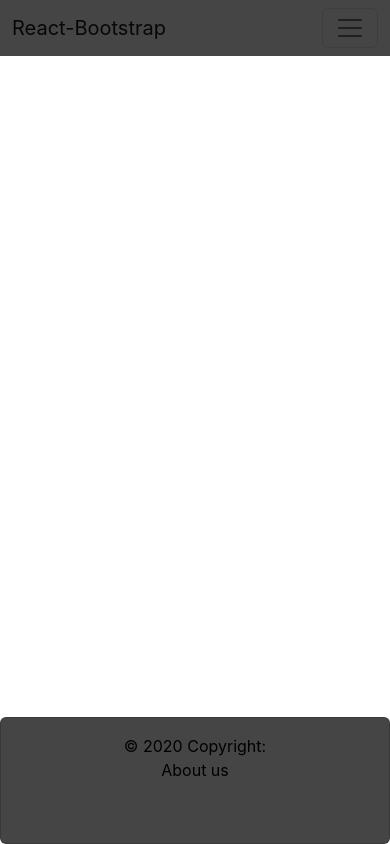
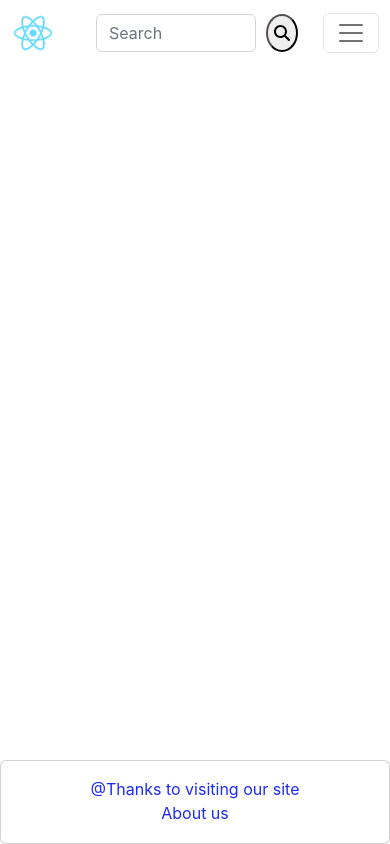
Before and after one commit to Sachinbisht27/React_App, a React (Create React App) app: page / in a window 390 px wide. Built offline with nearby package versions, Linux system fonts and the light colour scheme.

Commit message:
make navbar and footer responsiv for mobile and leptops

```diff
--- a/package.json
+++ b/package.json
@@ -3,6 +3,9 @@
   "version": "0.1.0",
   "private": true,
   "dependencies": {
+    "@fortawesome/fontawesome-svg-core": "^6.2.1",
+    "@fortawesome/free-solid-svg-icons": "^6.2.1",
+    "@fortawesome/react-fontawesome": "^0.2.0",
     "@testing-library/jest-dom": "^5.16.5",
     "@testing-library/react": "^13.4.0",
     "@testing-library/user-event": "^13.5.0",
@@ -10,6 +13,7 @@
     "react": "^18.2.0",
     "react-bootstrap": "^2.6.0",
     "react-dom": "^18.2.0",
+    "react-responsive": "^9.0.0",
     "react-scripts": "5.0.1",
     "web-vitals": "^2.1.4"
   },
--- a/src/App.js
+++ b/src/App.js
@@ -1,5 +1,5 @@
-import NavBar from "../src/Components/navbar"
-import Footer from "../src/Components/footer"
+import NavBar from "../src/Components/Navbar/navbar"
+import Footer from "../src/Components/Footer/footer"
 
 function App() {
   return (
--- /dev/null
+++ b/src/Components/Footer/footer.css
@@ -0,0 +1,32 @@
+.footers {
+    margin-top: 1rem;
+    padding: 1rem;
+    background-color: rgb(250, 244, 244);
+    position: fixed;
+    bottom: 0;
+    left: 0;
+    width: 100%;
+    height:6%
+  }
+
+.footers {
+  text-align: center;
+  color: black;
+}
+
+/* Css for mobile */
+
+.footer-mob {
+  text-align: center;
+  -webkit-text-fill-color: rgb(28, 43, 249);
+  margin-top: 1rem;
+  padding: 1rem;
+  position: fixed;
+  bottom: 0;
+  left: 0;
+  width: 100%;
+  height:10%;
+  /* a {
+    color: white;
+  } */
+}
--- /dev/null
+++ b/src/Components/Footer/footer.js
@@ -0,0 +1,22 @@
+import Card from "react-bootstrap/card";
+import "../Footer/footer.css";
+import { useMediaQuery } from "react-responsive";
+function Footer() {
+    const isSmall = useMediaQuery({ query: '(max-width: 576px)' })
+    if (isSmall) {
+      return (
+        <Card className="footer-mob">
+         <a>@Thanks to visiting our site<br/>
+          About us</a>
+        </Card>
+      );
+    } else {
+      return (
+        <Card className="footers">
+         @Thanks to visiting our site
+          <a>About us</a>
+        </Card>
+      );
+    }
+}
+export default Footer;
--- /dev/null
+++ b/src/Components/Navbar/navbar.css
@@ -0,0 +1,62 @@
+.navbar {
+    width: 100%;
+    margin-left: 10pc;
+}
+.navbarScroll {
+    width: 100%;
+    border: 0;
+}
+
+.home {
+    margin-left: 40px;
+    margin-right: 40px;
+}
+
+.search {
+    width: 20%;
+    margin-left:10px;
+    margin-right: 10pc;
+    border-radius: 180%;
+    border-color: rgb(56, 52, 52);
+}
+
+.details {
+    margin-left: 40px;
+    margin-right: 40px;
+}
+
+/* for small devices */
+/*
+/*
+ */
+
+.navbar-mob {
+    margin-left: 1px;
+}
+.logo-mob {
+    width: 40px;
+    margin-left: 0%;
+}
+
+.navbarScroll-mob {
+    width: auto;
+}
+
+.home-mob {
+    width: fit-content;
+}
+
+.search-mob {
+    width: 20%;
+    margin-left:10px;
+    margin-right: 10pc;
+    border-radius: 180%;
+    border-color: rgb(87, 78, 78);
+}
+.align-mob {
+    width: 200px;
+}
+
+.searchArea-mob {
+    width: 160px;
+}
--- /dev/null
+++ b/src/Components/Navbar/navbar.js
@@ -0,0 +1,84 @@
+import Container from 'react-bootstrap/Container';
+import Form from 'react-bootstrap/Form';
+import Nav from 'react-bootstrap/Nav';
+import Navbar from 'react-bootstrap/Navbar';
+import NavDropdown from 'react-bootstrap/NavDropdown';
+import "../Navbar/navbar.css";
+import { FontAwesomeIcon } from '@fortawesome/react-fontawesome'
+import { faSearch } from '@fortawesome/free-solid-svg-icons'
+import { useMediaQuery } from 'react-responsive'
+
+function NavBar() {
+  const isSmall = useMediaQuery({ query: '(max-width: 576px)' })
+  if (isSmall) {
+    return (
+      <Navbar className="navbar-mob" expand="lg">
+        <Container >
+          <Navbar.Brand href="#"><img src="logo192.png" className="logo-mob"></img></Navbar.Brand>
+            <Form className="d-flex align-mob ">
+              <Form.Control className="searchArea-mob" type="search"placeholder="Search" aria-label="Search">
+              </Form.Control>
+              <button className='search-mob' ><FontAwesomeIcon icon={faSearch}/></button>
+            </Form>
+            <Navbar.Toggle aria-controls="navbarScroll" />
+            <Navbar.Collapse id="navbarScroll">
+              <Nav className="navbarScroll-mob" >
+                <Nav.Link href="#" className="home-mob">Home</Nav.Link>
+                <Nav.Link href="#">Product</Nav.Link>
+                <NavDropdown className="details-mob" title="Details" id="navbarScrollingDropdown">
+                  <NavDropdown.Item href="#">INFO</NavDropdown.Item>
+                  <NavDropdown.Item href="#">
+                    Sale
+                  </NavDropdown.Item>
+                  <NavDropdown.Divider />
+                  <NavDropdown.Item href="#">
+                    Profit
+                  </NavDropdown.Item>
+                </NavDropdown>
+                <Nav.Link href="#">
+                  Add Product
+                </Nav.Link>
+              </Nav>
+            </Navbar.Collapse>
+        </Container>
+      </Navbar>
+    );
+  } else {
+    return (
+
+      <>
+      <Navbar expand="lg">
+        <Container fluid>
+          <Navbar.Brand href="#"><img src="logo192.png" width="40" height="40"></img></Navbar.Brand>
+          <Navbar.Toggle aria-controls="navbarScroll" />
+          <Navbar.Collapse id="navbarScroll">
+            <Nav className="navbarScroll" >
+              <Nav.Link href="#" className="home">Home</Nav.Link>
+              <Nav.Link href="#">Product</Nav.Link>
+              <NavDropdown className="details" title="Details" id="navbarScrollingDropdown">
+                <NavDropdown.Item href="#">INFO</NavDropdown.Item>
+                <NavDropdown.Item href="#">
+                   Sale
+                </NavDropdown.Item>
+                <NavDropdown.Divider />
+                <NavDropdown.Item href="#">
+                  Profit
+                </NavDropdown.Item>
+              </NavDropdown>
+              <Nav.Link href="#">
+                Add Product
+              </Nav.Link>
+            </Nav>
+          </Navbar.Collapse>
+            <Form className="d-flex ">
+              <Form.Control className="searchArea" type="search"placeholder="Search" aria-label="Search">
+              </Form.Control>
+              <button className='search' ><FontAwesomeIcon icon={faSearch}/></button>
+            </Form>
+        </Container>
+      </Navbar>
+      </>
+    );
+  }
+}
+export default NavBar;
--- a/src/Components/footer.js
+++ /dev/null
@@ -1,13 +0,0 @@
-import Card from "react-bootstrap/card";
-import "../Scss_files/footer.css";
-
-function Footer() {
-  return (
-    <Card className="copyright footer">
-      © 2020 Copyright:
-      <a>About us</a>
-    </Card>
-  );
-}
-
-export default Footer;
--- a/src/Components/navbar.js
+++ /dev/null
@@ -1,38 +0,0 @@
-import Container from "react-bootstrap/Container";
-import Nav from "react-bootstrap/Nav";
-import Navbar from "react-bootstrap/Navbar";
-import NavDropdown from "react-bootstrap/NavDropdown";
-import "../Scss_files/navbar.css";
-
-function NavBar() {
-  return (
-    <>
-      <Navbar className="navbar" expand="lg">
-        <Container>
-          <Navbar.Brand href="#home">React-Bootstrap</Navbar.Brand>
-          <Navbar.Toggle aria-controls="basic-navbar-nav" />
-          <Navbar.Collapse id="basic-navbar-nav">
-            <Nav className="me-auto">
-              <Nav.Link href="#home">Home</Nav.Link>
-              <Nav.Link href="#link">Link</Nav.Link>
-              <NavDropdown title="Dropdown" id="basic-nav-dropdown">
-                <NavDropdown.Item href="#action/3.1">Action</NavDropdown.Item>
-                <NavDropdown.Item href="#action/3.2">
-                  Another action
-                </NavDropdown.Item>
-                <NavDropdown.Item href="#action/3.3">
-                  Something
-                </NavDropdown.Item>
-                <NavDropdown.Divider />
-                <NavDropdown.Item href="#action/3.4">
-                  Separated link
-                </NavDropdown.Item>
-              </NavDropdown>
-            </Nav>
-          </Navbar.Collapse>
-        </Container>
-      </Navbar>
-    </>
-  );
-}
-export default NavBar;
--- a/src/Scss_files/footer.css
+++ /dev/null
@@ -1,15 +0,0 @@
-.footer{
-    margin-top: 1rem;
-    padding: 1rem;
-    background-color: rgb(70, 69, 69);
-    position: fixed;
-    bottom: 0;
-    left: 0;
-    width: 100%;
-    height:15%
-  }
-
-.copyright{
-  text-align: center;
-  color: black;
-}
--- a/src/Scss_files/navbar.css
+++ /dev/null
@@ -1,4 +0,0 @@
-.navbar{
-    background-color: rgb(70, 69, 69);
-    color: black;
-}
```
Also changed, not shown: 1 other file (tests, documents, lock files or other folders).
